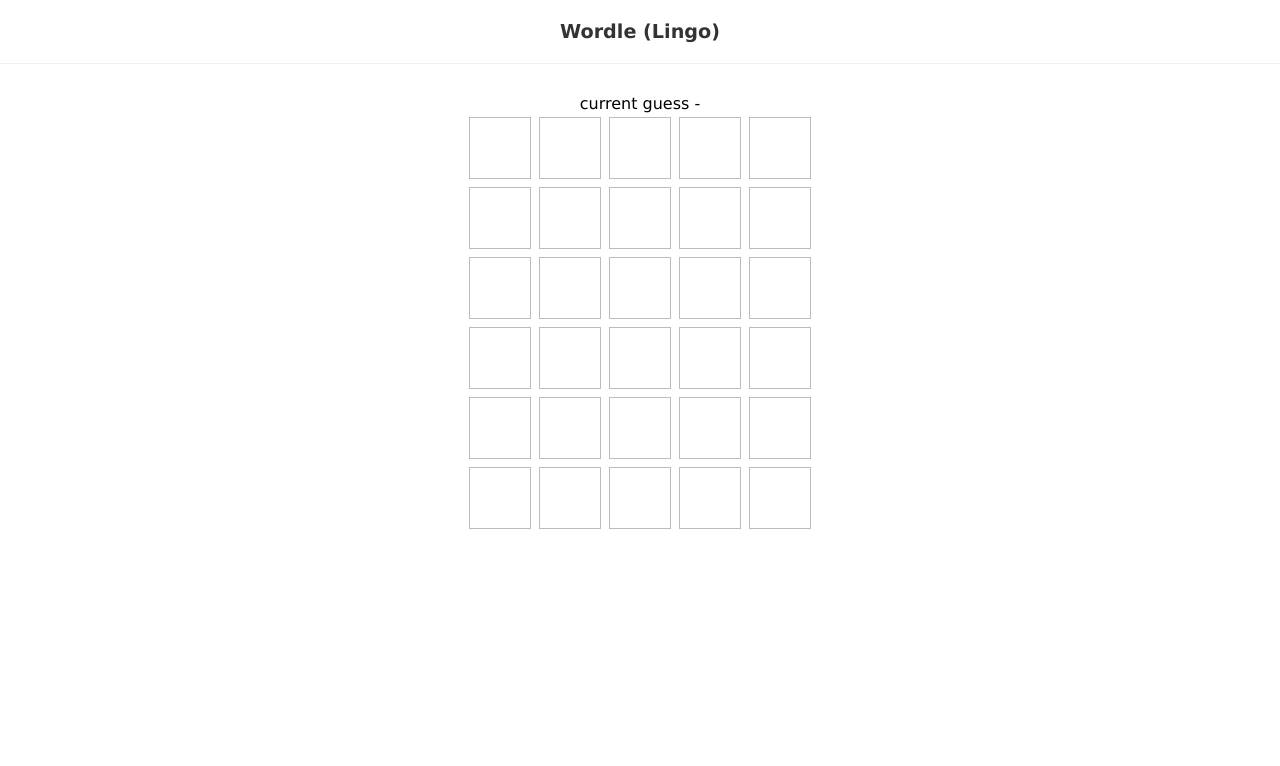
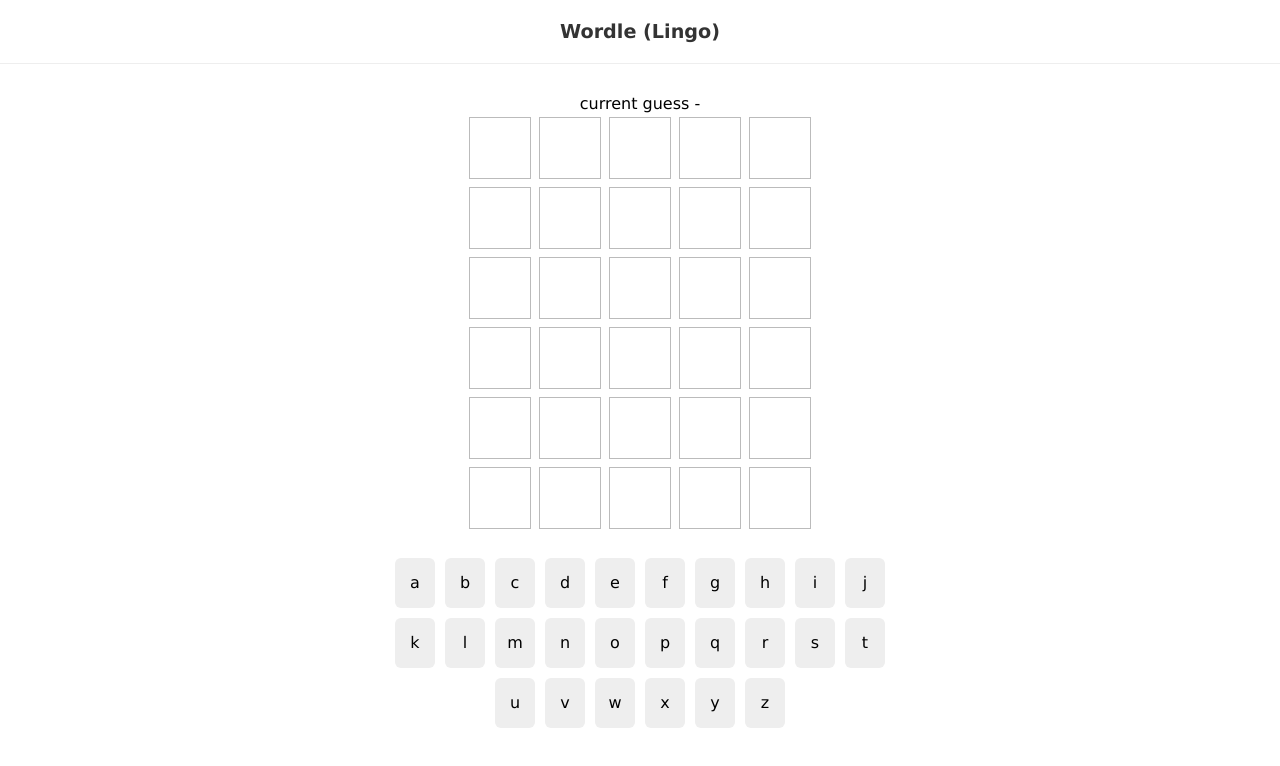
Before and after one commit to TallTall22/wordle, a React (Create React App) app: page / in a window 1280 px wide. Shown: the top 766 px of the page. Built offline with nearby package versions, Linux system fonts and the light colour scheme.

Commit message:
add animation and keyboard

```diff
--- /dev/null
+++ b/src/components/Keyboard.jsx
@@ -0,0 +1,22 @@
+import React, { useEffect, useState } from 'react'
+import database from '../data/database.json'
+
+export default function Keyboard({usedKeys}) {
+
+  const [letters,setLetters]=useState(null)
+
+  useEffect(()=>{
+    const data=database.letters
+    setLetters(data)
+  },[])
+  return (
+    <div className="keyboard">
+      { letters &&letters.map((l)=>{
+      const color=usedKeys[l.key]
+      return (
+        <div key={l.key} className={color}>{l.key}</div>
+      )
+    })}
+    </div>
+  )
+}
--- a/src/components/Wordle.jsx
+++ b/src/components/Wordle.jsx
@@ -1,9 +1,10 @@
 import React, { useEffect } from 'react'
 import useWordle from '../hooks/useWordle'
 import Grid from './Grid'
+import Keyboard from './Keyboard'
 
 export default function Wordle({solution}) {
-  const {currentGuess,handleKeyup,guesses,isCorrect,turn}=useWordle(solution)
+  const {currentGuess,handleKeyup,guesses,isCorrect,usedKeys,turn}=useWordle(solution)
 
   useEffect(()=>{
     window.addEventListener('keyup',handleKeyup)
@@ -13,6 +14,7 @@ export default function Wordle({solution}) {
     <div className="">
       <div>current guess - {currentGuess}</div>
     <Grid currentGuess={currentGuess} guesses={guesses} turn={turn} />
+    <Keyboard usedKeys={usedKeys}/>
     </div>
 
   )
--- a/src/data/database.json
+++ b/src/data/database.json
@@ -1,4 +1,32 @@
 {
+  "letters": [
+    {"key": "a"},
+    {"key": "b"},
+    {"key": "c"},
+    {"key": "d"},
+    {"key": "e"},
+    {"key": "f"},
+    {"key": "g"},
+    {"key": "h"},
+    {"key": "i"},
+    {"key": "j"},
+    {"key": "k"},
+    {"key": "l"},
+    {"key": "m"},
+    {"key": "n"},
+    {"key": "o"},
+    {"key": "p"},
+    {"key": "q"},
+    {"key": "r"},
+    {"key": "s"},
+    {"key": "t"},
+    {"key": "u"},
+    {"key": "v"},
+    {"key": "w"},
+    {"key": "x"},
+    {"key": "y"},
+    {"key": "z"}
+  ],
   "solutions": [
     {"id": 1, "word": "ninja"},
     {"id": 2, "word": "spade"},
--- a/src/hooks/useWordle.js
+++ b/src/hooks/useWordle.js
@@ -6,6 +6,7 @@ const useWordle=(solution)=>{
   const [guesses,setGuesses]=useState([...Array(6)])
   const [history,setHistory]=useState([])
   const [isCorrect,setIsCorrect]=useState(false)
+  const [usedKeys, setUsedKeys]=useState({})
   const formatGuess=()=>{
     let solutionArray=[...solution]
     let formattedGuess=[...currentGuess].map((l)=>{
@@ -44,6 +45,27 @@ const useWordle=(solution)=>{
     setTurn((prevTurn)=>{
       return prevTurn+1
     })
+    setUsedKeys((prevUsedKeys)=>{
+      let newKeys={...prevUsedKeys}
+
+      formattedGuess.forEach((l)=>{
+        const currentColor=newKeys[l.key]
+
+        if(l.color==='green'){
+          newKeys[l.key]='green'
+          return
+        }
+        if(l.color==='yellow' &&currentColor!=='green'){
+          newKeys[l.key]='yellow'
+          return
+        }
+        if(l.color==='grey' &&currentColor!=='green'&&currentColor!=='yellow'){
+          newKeys[l.key]='grey'
+          return
+        }
+      })
+      return newKeys
+    })
     setCurrentGuess('')
   }
 
@@ -80,7 +102,7 @@ const useWordle=(solution)=>{
     }
   }
 
-  return {turn,currentGuess,guesses,isCorrect,handleKeyup}
+  return {turn,currentGuess,guesses,isCorrect,usedKeys,handleKeyup}
 }
 
 export default useWordle
--- a/src/index.css
+++ b/src/index.css
@@ -33,16 +33,112 @@ h1{
 }
 
 .row>div.green{
-  background: #5ac85a;
-  border-color: #5ac85a;
+  --background: #5ac85a;
+  --border-color: #5ac85a;
+  animation: flip 0.5s ease forwards
 }
 
 .row>div.grey {
-  background: #a1a1a1;
-  border-color: #a1a1a1;
+  --background: #a1a1a1;
+  --border-color: #a1a1a1;
+  animation: flip 0.5s ease forwards
 }
 
 .row>div.yellow {
+  --background: #e2cc68;
+  --border-color: #e2cc68;
+  animation: flip 0.5s ease forwards
+}
+
+.row>div:nth-child(2){
+  animation-delay: 0.2s;
+}
+
+.row>div:nth-child(3) {
+  animation-delay: 0.4s;
+}
+
+.row>div:nth-child(4) {
+  animation-delay: 0.6s;
+}
+
+.row>div:nth-child(5) {
+  animation-delay: 0.8s;
+}
+
+.row.current >div.filled{
+  animation: bounce 0.2s ease-in-out forwards;
+}
+
+.keyboard{
+  max-width: 500px;
+  margin: 20px auto;
+}
+
+.keyboard > div{
+  margin: 5px;
+  width: 40px;
+  height: 50px;
+  background: #eee;
+  display: inline-block;
+  border-radius: 6px;
+  line-height: 50px;
+}
+
+.keyboard>div.green{
+  background: #5ac85a;
+  color:#fff;
+  transition: all 0.3s ease-in;
+}
+
+.keyboard>div.yellow {
   background: #e2cc68;
-  border-color: #e2cc68;
+  color: #fff;
+  transition: all 0.3s ease-in;
 }
+
+.keyboard>div.grey {
+  background: #a1a1a1;
+  color: #fff;
+  transition: all 0.3s ease-in;
+}
+
+/* animations */
+@keyframes flip{
+  0% {
+    transform: rotateX(0);
+    background-color: #fff;
+    border-color: #333;
+  }
+  45%{
+    transform: rotateX(90deg);
+    background-color: #fff;
+    border-color: #333;
+  }
+  55%{
+    transform: rotateX(90deg);
+    background:var(--background);
+    border-color: var(--border-color);
+    color:#eee;
+  }
+  100% {
+    transform: rotateX(0);
+    background: var(--background);
+    border-color: var(--border-color);
+    color: #eee;
+  }
+}
+
+@keyframes bounce{
+  0%{
+    transform: scale(1);
+    border-color: #ddd;
+  }
+  50%{
+    transform: scale(1.2);
+  }
+  100%{
+    transform: scale(1);
+    border-color: #333;
+  }
+}
```
